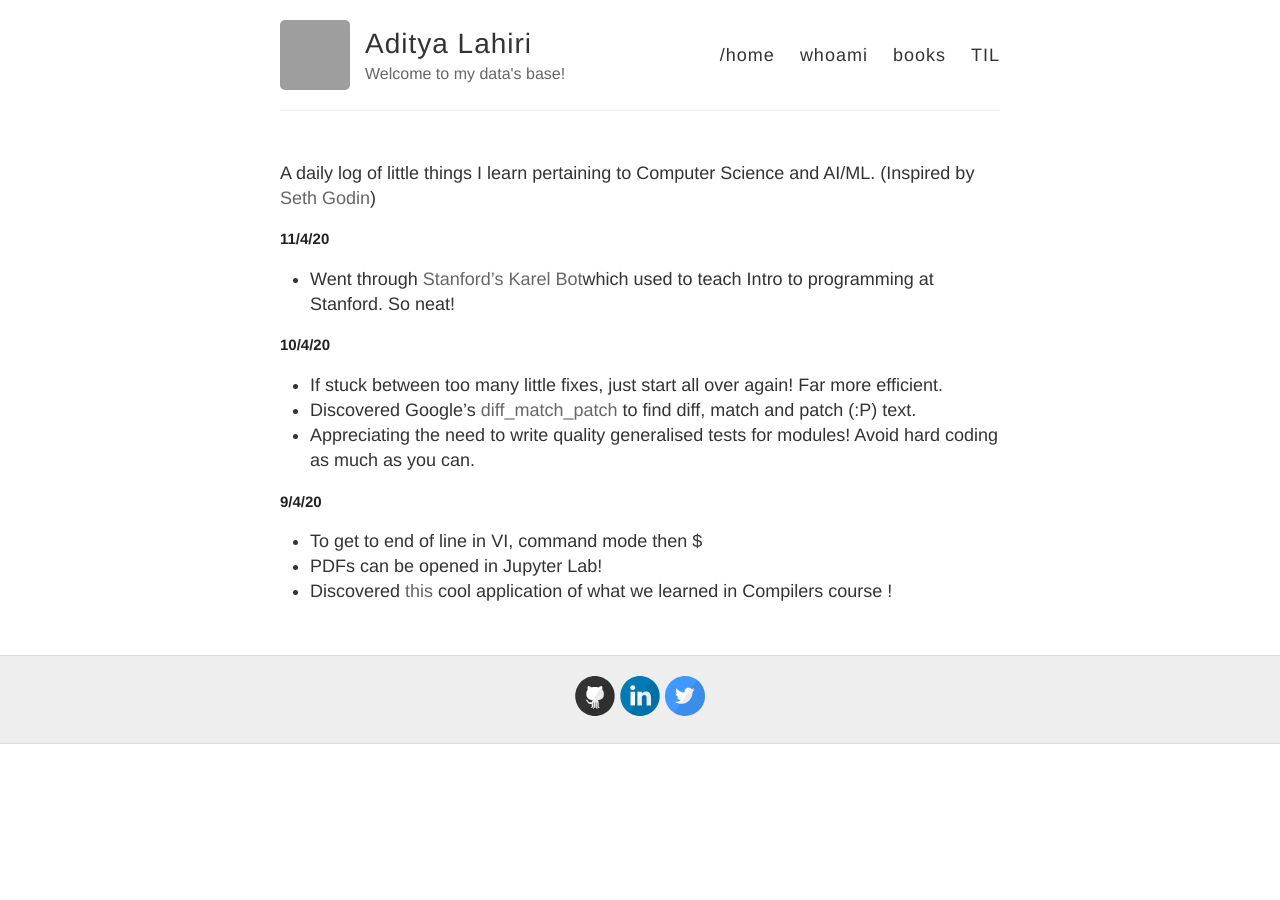
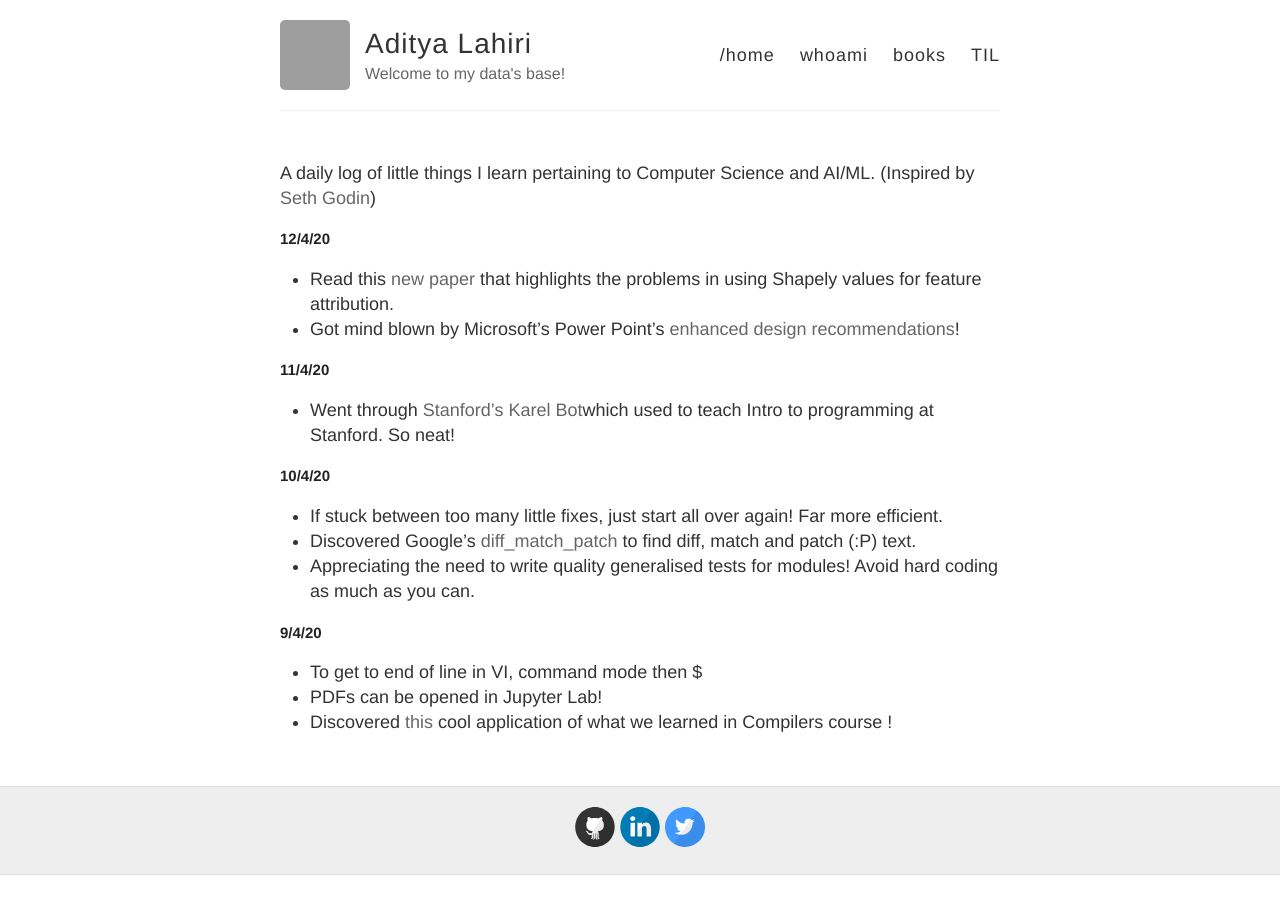
Before and after one commit to adityalahiri/adityalahiri.github.io, a Jekyll site: the page built from TIL.md, in a window 1280 px wide. Built offline with Jekyll 4.4.1, drawn with Linux system fonts in a browser that asks for light colours; our own code applies the rules of GitHub Pages for plain Markdown files; grey boxes are pictures that could not be loaded.

Commit message:
Add update for 12/4/20

```diff
--- a/TIL.md
+++ b/TIL.md
@@ -1,5 +1,10 @@
 A daily log of little things I learn pertaining to Computer Science and AI/ML.
 (Inspired by [Seth Godin](https://seths.blog/))
+
+## 12/4/20
+
+* Read this [new paper](https://arxiv.org/abs/2002.11097) that highlights the problems in using Shapely values for feature attribution.
+* Got mind blown by Microsoft's Power Point's [enhanced design recommendations](https://www.microsoft.com/en-us/microsoft-365/blog/2019/06/18/powerpoint-ai-upgrade-designer-major-milestone-1-billion-slides/)!
 
 ## 11/4/20
 
```
